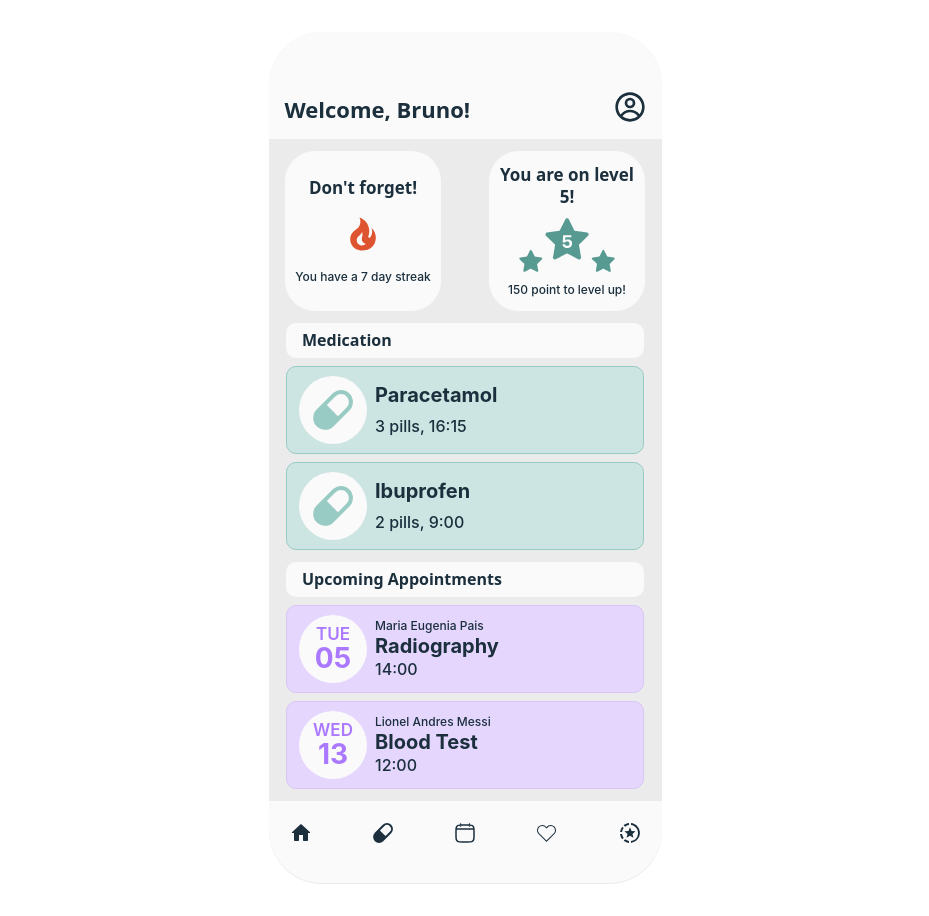
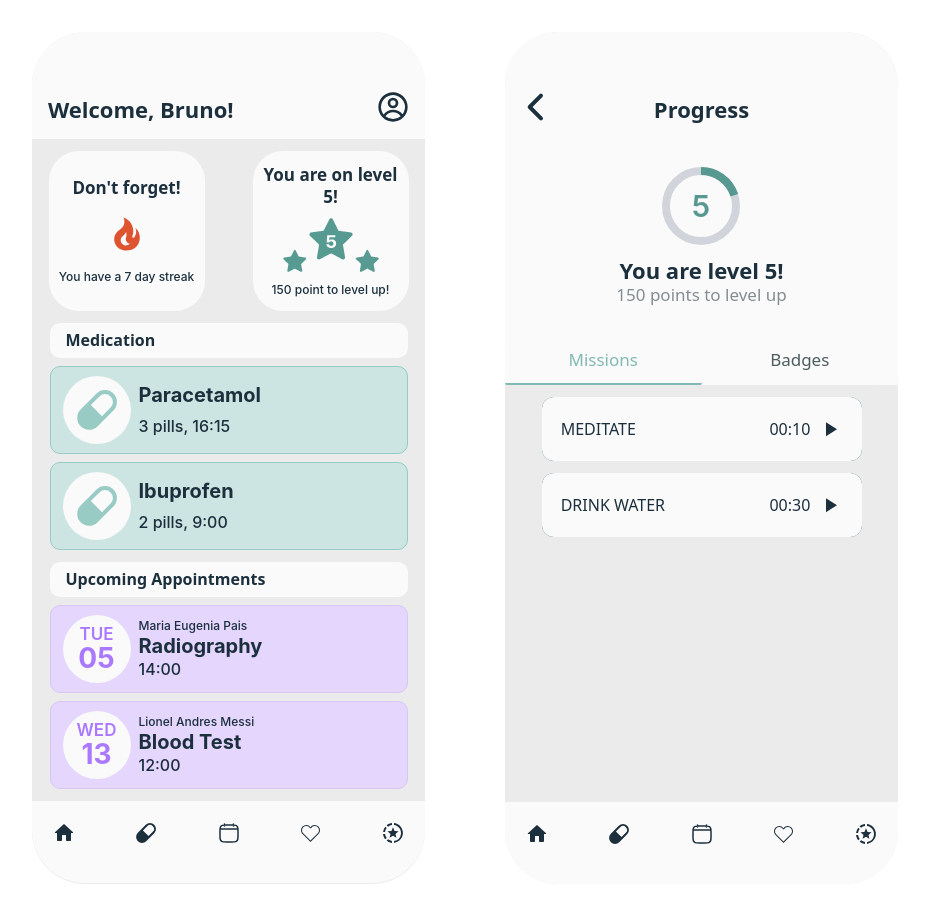
Before and after one commit to LautiGR116/medify, a React (Vite) app: page / in a window 1280 px wide. Shown: the whole page, without its empty margins (175-1104 px from the left). Built offline with nearby package versions, Linux system fonts and the light colour scheme; a web font is replaced by a local one.

Commit message:
App.tsx with both pages

```diff
--- a/src/App.tsx
+++ b/src/App.tsx
@@ -6,8 +6,9 @@ import Home from "./pages/Home";
 function App() {
   return (
     <>
-      <div>
-        <Home />
+      <div className="flex flex-row gap-20">
+          <Home/>
+          <Progress />
       </div>
     </>
   )
```
